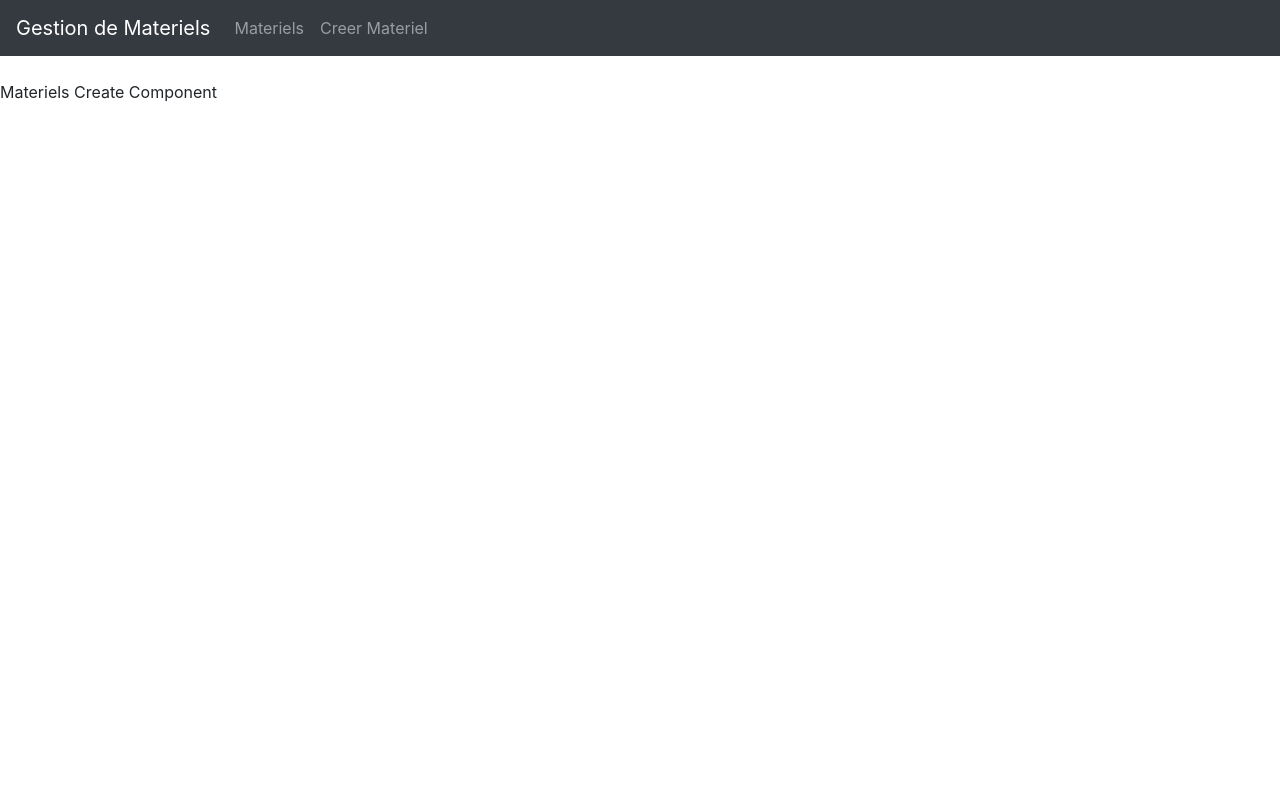
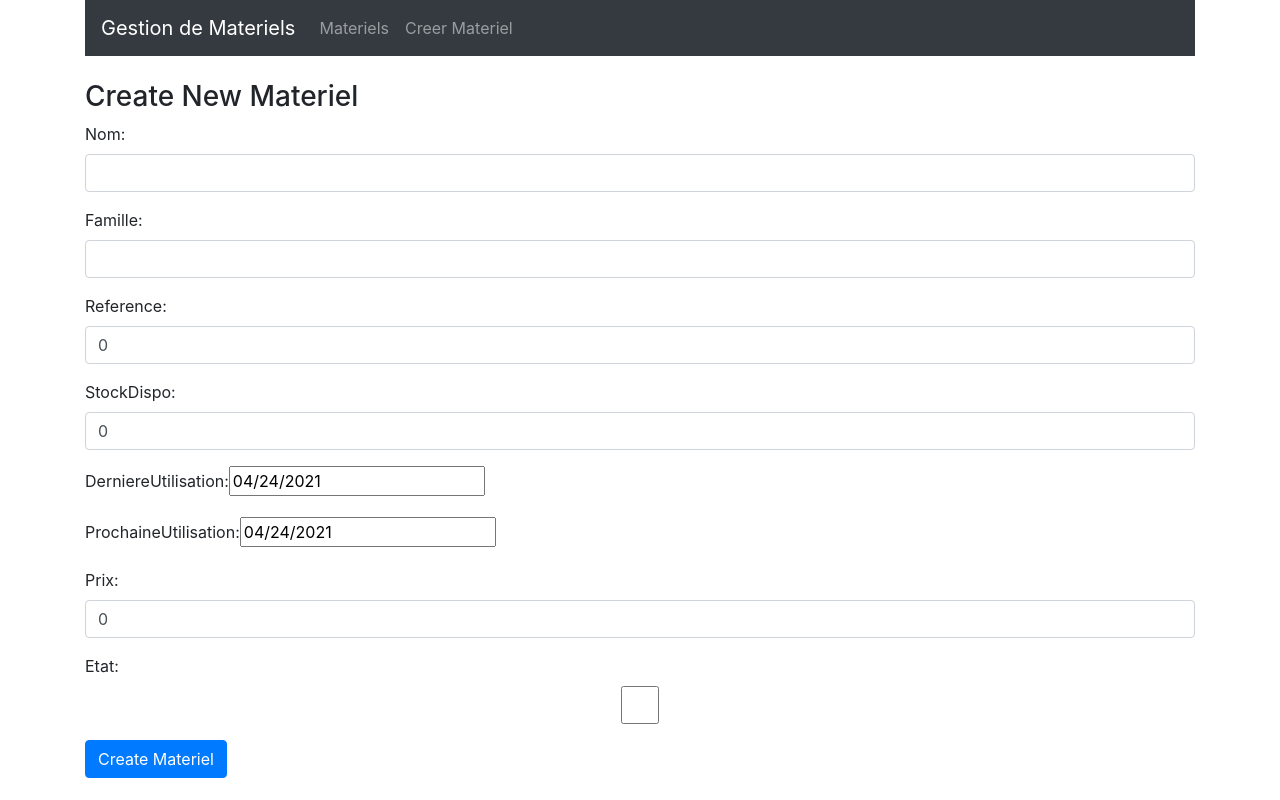
Before and after one commit to ahmedch1/gestion-de-materiels, a React (Create React App) app: page /create in a window 1280 px wide. Built offline with nearby package versions, Linux system fonts and the light colour scheme.

Commit message:
'createMterielFront'

```diff
--- a/package.json
+++ b/package.json
@@ -8,6 +8,7 @@
     "@testing-library/user-event": "^12.1.10",
     "bootstrap": "^4.6.0",
     "react": "^17.0.2",
+    "react-datepicker": "^3.8.0",
     "react-dom": "^17.0.2",
     "react-router-dom": "^5.2.0",
     "react-scripts": "4.0.3",
--- a/src/App.js
+++ b/src/App.js
@@ -10,11 +10,13 @@
 function App() {
     return (
         <Router>
-          <Navbar />
-          <br/>
-          <Route path="/" exact component={MaterielsList}/>
-          <Route path="/edit/:id" component={EditMateriel}/>
-          <Route path="/create" component={CreateMateriel}/>
+            <div className="container">
+                <Navbar/>
+                <br/>
+                <Route path="/" exact component={MaterielsList}/>
+                <Route path="/edit/:id" component={EditMateriel}/>
+                <Route path="/create" component={CreateMateriel}/>
+            </div>
         </Router>
     );
 }
--- a/src/components/create-materiel.component.js
+++ b/src/components/create-materiel.component.js
@@ -1,11 +1,153 @@
-import React, { Component } from 'react';
+import React, {Component} from 'react';
+import DatePicker from 'react-datepicker';
+import "react-datepicker/dist/react-datepicker.css"
+
+export default class CreateMateriel extends Component {
+    constructor(props) {
+        super(props);
+
+        this.onChangeNom = this.onChangeNom.bind(this);
+        this.onChangeFamille = this.onChangeFamille.bind(this);
+        this.onChangeReference = this.onChangeReference.bind(this);
+        this.onChangeStockdispo = this.onChangeStockdispo.bind(this);
+        this.onChangeDerniereutilisation = this.onChangeDerniereutilisation.bind(this);
+        this.onChangeProchaineutilisation = this.onChangeProchaineutilisation.bind(this);
+        this.onChangePrix = this.onChangePrix.bind(this);
+        this.onChangeEtat = this.onChangeEtat.bind(this);
+        this.onSubmit = this.onSubmit.bind(this);
+
+        this.state = {
+            nom: '',
+            famille: '',
+            reference: 0,
+            stockdispo: 0,
+            derniereutilisation: new Date(),
+            prochaineutilisation: new Date(),
+            prix: 0,
+            etat: false
+        }
+    }
 
 
-export default class CreateMateriel extends Component {
+
+    onChangeNom(e) {
+        this.setState({
+            nom: e.target.value
+        });
+    }
+
+    onChangeFamille(e) {
+        this.setState({
+            famille: e.target.value
+        });
+    }
+
+    onChangeReference(e) {
+        this.setState({
+            reference: e.target.value
+        });
+    }
+
+    onChangeStockdispo(e) {
+        this.setState({
+            stockdispo: e.target.value
+        });
+    }
+
+    onChangeDerniereutilisation(derniereutilisation) {
+        this.setState({
+            derniereutilisation: derniereutilisation
+        });
+    }
+
+    onChangeProchaineutilisation(prochaineutilisation) {
+        this.setState({
+            prochaineutilisation: prochaineutilisation
+        });
+    }
+
+    onChangePrix(e) {
+        this.setState({
+            prix: e.target.value
+        });
+    }
+
+    onChangeEtat(e) {
+        this.setState({
+            etat: e.target.checked
+        });
+    }
+
+    onSubmit(e) {
+        e.preventDefault();
+        const materiel = {
+            nom: this.state.nom,
+            famille: this.state.famille,
+            reference: this.state.reference,
+            stockdispo: this.state.stockdispo,
+            derniereutilisation: this.state.derniereutilisation,
+            prochaineutilisation: this.state.prochaineutilisation,
+            prix: this.state.prix,
+            etat: this.state.etat
+        }
+
+        console.log(materiel);
+        window.location = '/';
+    }
+
     render() {
         return (
             <div>
-                <p>Materiels Create Component</p>
+                <h3>Create New Materiel</h3>
+                <form onSubmit={this.onSubmit}>
+                    <div className="form-group">
+                        <label>Nom:</label>
+                        <input type="text" required className="form-control" value={this.state.nom}
+                               onChange={this.onChangeNom}/>
+                    </div>
+                    <div className="form-group">
+                        <label>Famille:</label>
+                        <input type="text" required className="form-control" value={this.state.famille}
+                               onChange={this.onChangeFamille}/>
+                    </div>
+                    <div className="form-group">
+                        <label>Reference:</label>
+                        <input type="text" required className="form-control" value={this.state.reference}
+                               onChange={this.onChangeReference}/>
+                    </div>
+                    <div className="form-group">
+                        <label>StockDispo:</label>
+                        <input type="text" required className="form-control" value={this.state.stockdispo}
+                               onChange={this.onChangeStockdispo}/>
+                    </div>
+
+                    <div className="form-group">
+                        <div>
+                        <label>DerniereUtilisation:</label>
+                        <DatePicker selected={this.state.derniereutilisation} onChange={this.onChangeDerniereutilisation}/>
+                        </div>
+                    </div>
+
+                    <div className="form-group">
+                        <div>
+                        <label>ProchaineUtilisation:</label>
+                        <DatePicker selected={this.state.prochaineutilisation} onChange={this.onChangeProchaineutilisation}/>
+                        </div>
+                    </div>
+                    <div className="form-group">
+                        <label>Prix:</label>
+                        <input type="text" required className="form-control" value={this.state.prix}
+                               onChange={this.onChangePrix}/>
+                    </div>
+                    <div className="form-group">
+                        <label>Etat:</label>
+                        <input type="checkbox" className="form-control" value={this.state.etat}
+                               onChange={this.onChangeEtat}/>
+                    </div>
+                    <div className="form-group">
+                        <input type="submit" value="Create Materiel" className="btn btn-primary"/>
+                    </div>
+                </form>
             </div>
         )
     }
```
Also changed, not shown: 2 other files (tests, documents, lock files or other folders).
